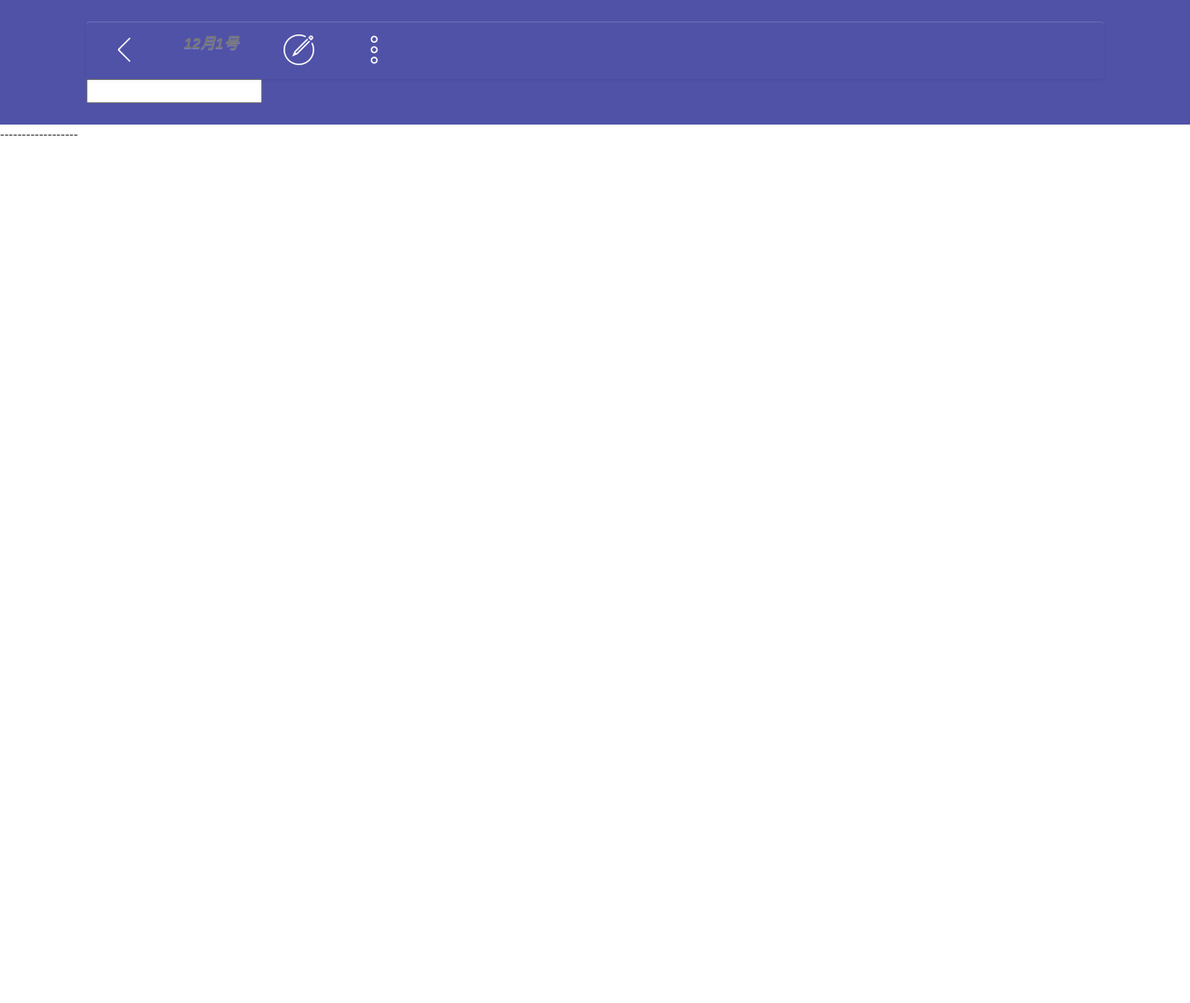
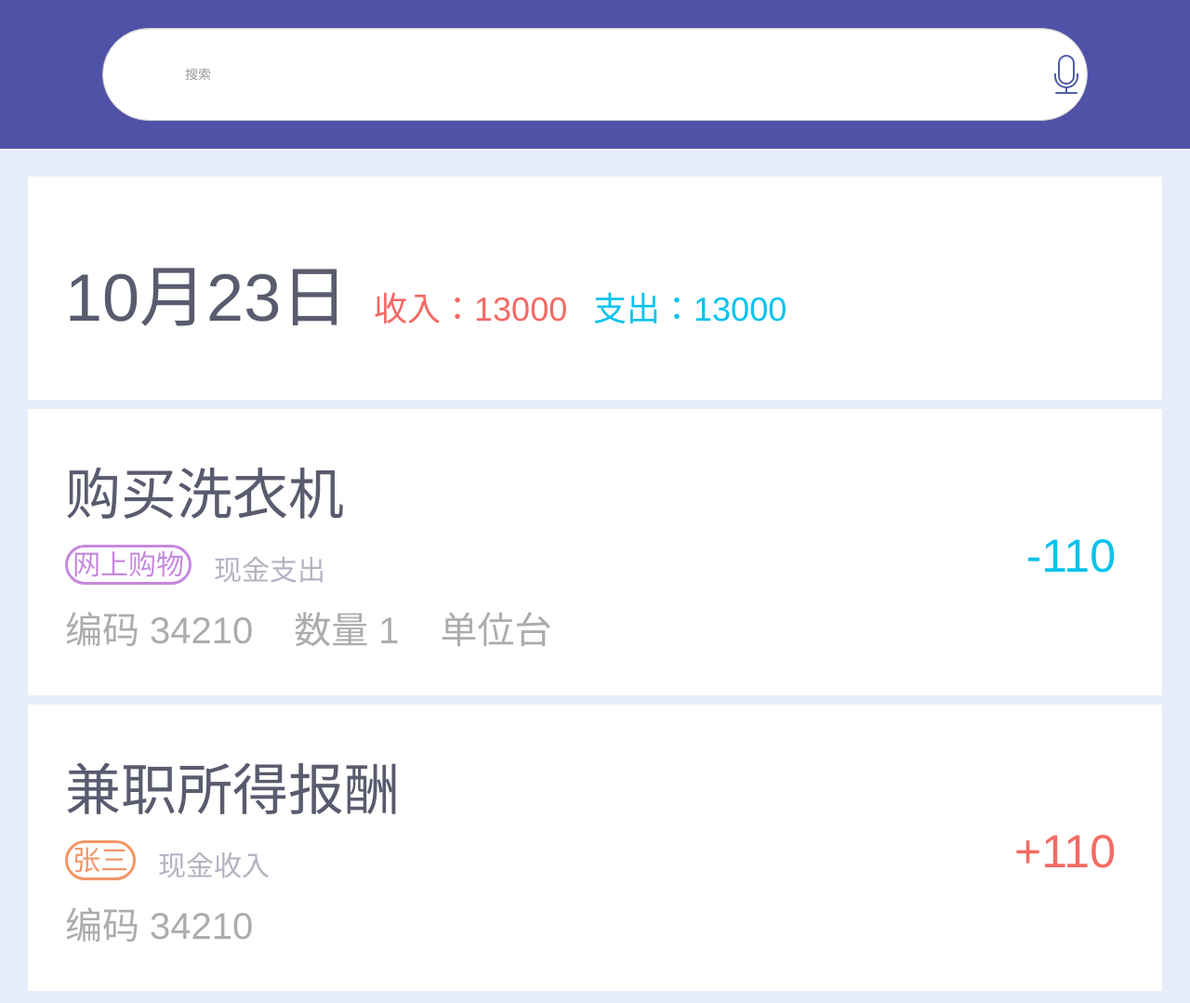
Before and after one commit to esiWebTeam/weixinWeb, a website: page html/zhangdan.html in a window 1280 px wide. Shown: the whole page at 93% size. Before the commit the page ends 800 px from the top, so only its background shows below. Drawn offline with nearby package versions, Linux system fonts and the light colour scheme.

Commit message:
账单明细

```diff
--- a/html/zhangdan.html
+++ b/html/zhangdan.html
@@ -11,93 +11,242 @@
 
 	</head>
 	<style>
+		.content_bg{
+				background-color:  #e6edf9;
+		}
+
+		div.zdlist {
+			margin-top:30px;
+			margin-left:15px;
+			margin-right:15px;
+		}
+
+
+		.zdlist ul {
+		    min-height:320px;
+		    padding-left:0px;
+		}
+
+		.zdlist ul > li {
+		    padding:0px 40px 0px 40px;
+		    height: 328px;
+		    position: relative;
+		    overflow: hidden;
+		    line-height: 19px;
+		    cursor: pointer;
+		    box-sizing:border-box;
+		    border-top:10px solid #E6EDF9;
+		    border-bottom:10px solid #E6EDF9;
+		    margin-top:-10px;
+		    background-color: white;
+		}
+
+
+		.zdlist ul>li.topli{
+		    height: 260px;
+		}
+
+		.zdlist div.dateinfo{
+			height: 200px;
+		    overflow: hidden;
+		    transition: all 500ms ease 0s;
+		    margin: 30px 0px;
+		}
+		.zdlist div.zdinfo{
+			height: 300px;
+		    overflow: hidden;
+		    transition: all 500ms ease 0s;
+		    margin:13px 0px 14px 0px;
+		}
+
+		.zdlist .date,.allIn,.allOut{
+			line-height:200px;
+			margin-right: 24px;
+		}
+		.zdlist .date{
+			color:#595b6e;
+			font-size: 72px;
+		}
+		.zdlist .allIn{
+			color:#f46864;
+			font-size: 36px;
+		}
+		.zdlist .allOut{
+			color:#05c3ec;
+			font-size: 36px;
+		}
+
+		.zdlist  span.title, span.type,  span.bm, span.number ,span.danwei{
+		    display: inline-block;
+		    vertical-align: middle;
+		}
+		.zdlist span.title {
+		    font-size: 60px;
+		    color: #595b6e;
+		    margin-top: 50px;
+		    margin-bottom: 20px;
+		    overflow: hidden;
+		    line-height: 60px;
+		    text-overflow: ellipsis;
+		}
+
+		.zdlist span.desWanggou {
+		    line-height: 30px;
+		    font-size: 30px;
+		    color: #c688df;
+		    margin-right: 20px;
+		    background-color: white;
+		    border: 3px solid #c688df ;
+		    border-radius: 120px;
+		    padding: 2px 5px;
+		}
+		.zdlist span.desZhangsan{
+			line-height: 30px;
+		    font-size: 30px;
+		    color: #F19666;
+		    margin-right: 20px;
+		    background-color: white;
+		    border: 3px solid #F19666 ;
+		    border-radius: 120px;
+		    padding: 2px 5px;
+		}
+		.zdlist span.type{
+			font-size: 30px;
+		    color: #b3b3c2;
+		}
+		.zdlist span.number,span.bm,span.danwei {
+			line-height: 8px;
+		    font-size: 40px;
+		    color: #afabab;
+		    margin: 30px 40px 50px 0px;
+
+		}
+		.zdlist .licontent{
+			height: 300px;
+		    line-height: 60px;
+
+		}
+		.zdlist .in, .out {
+		    height: 300px;
+		    line-height: 300px;
+		    position: absolute;
+		    right: 50px;
+		    font-size: 50px;
+		    bottom: 0;
+		}
+
+	    .zdlist .in span, .zdlist .out span {
+	        display: inline;
+	        vertical-align: auto;
+	    }
+	    .zdlist .in {
+	    	color: #f46b64;
+		}
+		.zdlist .out {
+		    color: #05c3ec;
+		}
+
 		.header_bg{
 			background-color:  #5052a8;
 		}
-		.header{
-				padding:2%;
+		.header_search{
+			margin: 30px 15px;
 		}
-		.navbar {
-	position: relative;
-	min-height: 60px;
-	margin-bottom: 0px;
-	border: none;
-	background: none;
+		.form-first{
+			margin-left:80px;
+			margin-right:80px;
+
+
+
+
 		}
-.navbar-default .navbar-collapse, .navbar-default .navbar-form {
-	padding: 0;
+    	#search{
+    		height:100px;
+    		border-radius: 100px;
+    		padding-left:88px;
+    		padding-right: 88px;
+
+
+
     	}
-.nav li {
-	margin: 10px 20px;
+    	.icon_select{
+    		background: url('../image/icon_select@2x.png') no-repeat center left  #FFFFFF;
+
+
     	}
-.nav > li > a {
-	font-size: 16px;
-	padding: 4px;
-	text-transform: uppercase;
-	font-weight: 600;
-	font-style: italic;
+    	.icon_voice{
+    		background: url('../image/icon_voice@2x.png') no-repeat center right  #FFFFFF;
     	}
-.icon_edit{
-	background: url('../image/icon_edit@1.5x.png') no-repeat;
-}
-.icon_calendar{
-	background: url('../image/icon_calendar@1.5x.png') no-repeat;
-}
-.icon_arrow_back{
-	background: url('../image/icon_arrow_back.png') no-repeat;
-}
-.icon{
-  width:33px;
-  height:33px;
+    	/*.icon{
+
 		  vertical-align:middle;
 		  margin-bottom: 1px;
 		  display: inline-block;
-}
-.navbar a{
-	background-color:transparent;
-	color:white;
-	font-size: 16px;
-	padding: 4px;
-	text-transform: uppercase;
-	font-weight: 600;
-	font-style: italic;
-}
-.navbar-default .navbar-nav > .active > a, .navbar-default .navbar-nav > li > a:hover, .navbar-default .navbar-nav > .active > a, .navbar-default .navbar-nav > .active > a:hover
+
+    	}*/
+
+
+
  </style>
 	<body>
 		<div class="header_bg">
-   			<div class="container">
-   				<div class="header">
-   					<div class="navbar">
-   						<nav class="navbar navbar-default" role="navigation">
-						    <div class="collapse navbar-collapse" id="bs-example-navbar-collapse-1">
-   								<ul class="nav navbar-nav">
-   									<li><a href="return"><span class="icon icon_arrow_back"></span></a></li>
-						    		<li><a href=""><span style="text-align:center;">12月1号</span></a></li>
-						    	</ul>
-						    	<ul class="nav navbar-nav">
-						        	<li><a href=""><span class="icon icon_edit"></span></a></li>
-						        	<li class="dropdown">
-									<a href="#" class="dropdown-toggle" data-toggle="dropdown" role="button" aria-haspopup="true" aria-expanded="false"><span class="icon icon_calendar"></span></a>
-										<ul class="dropdown-menu">
-											<li><a href="#">Action</a></li>
-												<li><a href="#">Another action</a></li>
-												<li><a href="#">Something else here</a></li>
-										</ul>
+			<div class="container-fluid">
+				<div class="header_search">
+					<form>
+						<div class="form-group form-first">
+						    <input type="text" class="form-control icon_select icon_voice" id="search" placeholder="搜索"></input>
+						    <span></span>
+						</div>
+					</form>
+				</div>
+			</div>
+		</div>
+   		<div class="content_bg">
+   			<div class="container-fluid">
+   				<div class="zdlist">
+							<ul>
+								<li class="topli">
+									<div class="dateinfo">
+										<span class="date">10月23日</span>
+										<span class="allIn">收入：13000</span>
+										<span class="allOut">支出：13000</span>
+									</div>
+								</li>
+
+								<li style="opacity: 1;"
+									data-id="d4e32c30eb964524b4a754cd9f58ca53" data-sblx="1">
+									<div class="zdinfo">
+										<div class="licontent">
+										   	<span class="title">购买洗衣机</span><br>
+										   	<span class="desWanggou">网上购物</span>
+										   	<span class="type">现金支出</span><br>
+										   	<span class="bm">编码 34210</span>
+									  	  	<span class="number">数量 1</span>
+									  	  	<span class="danwei">单位台</span>
+									    </div>
+									   	<div class="out">
+										  	<span class="s">-110</span>
+									   	</div>
+									</div>
+								</li>
+								<li style="opacity: 1;"
+									data-id="d4e32c30eb964524b4a754cd9f58ca53" data-sblx="0">
+									<div class="zdinfo">
+										<div class="licontent">
+										   	<span class="title">兼职所得报酬</span><br>
+										   	<span class="desZhangsan">张三</span>
+										   	<span class="type">现金收入</span><br>
+										   	<span class="bm">编码 34210</span>
+									    </div>
+									   	<div class="in">
+										  	<span class="s">+110</span>
+									   	</div>
+									</div>
 								</li>
 							</ul>
 				</div>
-   						</nav>
-   					</div>
-   					<div>
-   						<input />
    			</div>
    		</div>
-   			</div>
-   		</div>
-
-
-   		------------------
 
 
 
```
Also changed, not shown: image/icon_select@2x.png (added), image/icon_voice@2x.png (added). Lines whose indentation alone changed are shown as unchanged.
